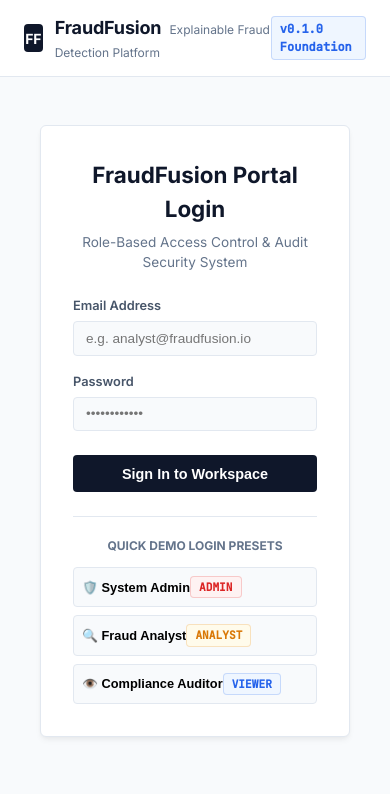
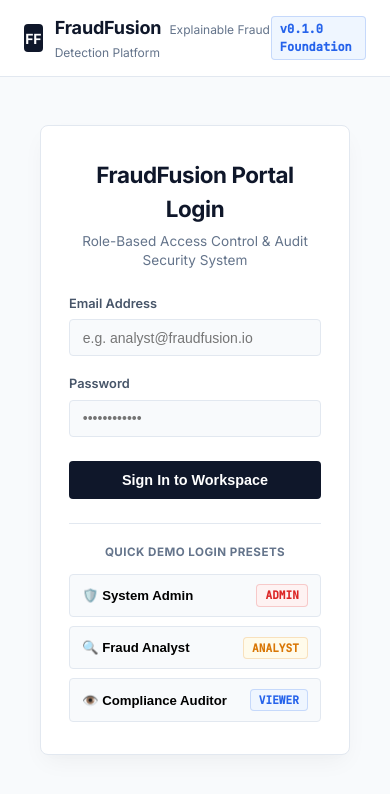
Before and after one commit to Nataraj-EL/FraudFusion, a React (Vite) app in the folder frontend/: page / in a window 390 px wide. Shown: the top 794 px of the page. Built offline with nearby package versions, Linux system fonts and the light colour scheme; the HTML template or start-up script is replaced by a standard one.

Commit message:
fix: center and make login view responsive across viewports

```diff
--- a/frontend/src/components/LoginView.jsx
+++ b/frontend/src/components/LoginView.jsx
@@ -35,7 +35,6 @@ export function LoginView({ onLoginSuccess }) {
   const handleQuickLogin = (roleEmail, rolePass) => {
     setEmail(roleEmail);
     setPassword(rolePass);
-    // Submit login
     setLoading(true);
     setError(null);
     fetch('/api/v1/auth/login', {
@@ -62,10 +61,13 @@ export function LoginView({ onLoginSuccess }) {
     <div
       style={{
         display: 'flex',
-        justify: 'center',
+        flexDirection: 'column',
+        justifyContent: 'center',
         alignItems: 'center',
-        minHeight: '70vh',
+        width: '100%',
+        minHeight: 'calc(80vh - 80px)',
         padding: '1rem',
+        boxSizing: 'border-box',
       }}
     >
       <div
@@ -73,29 +75,53 @@ export function LoginView({ onLoginSuccess }) {
         style={{
           width: '100%',
           maxWidth: '440px',
-          padding: '2rem',
+          margin: '0 auto',
+          padding: '2rem 1.75rem',
           display: 'flex',
           flexDirection: 'column',
           gap: '1.5rem',
           backgroundColor: 'var(--bg-surface)',
           border: '1px solid var(--border-color)',
-          boxShadow: 'var(--shadow-md)',
+          borderRadius: 'var(--radius-lg)',
+          boxShadow: '0 10px 25px -5px rgba(0, 0, 0, 0.05), 0 8px 10px -6px rgba(0, 0, 0, 0.01)',
+          boxSizing: 'border-box',
         }}
       >
         <div style={{ textAlign: 'center' }}>
-          <h2 style={{ fontSize: '1.4rem', fontWeight: 800, color: 'var(--text-primary)', margin: '0 0 0.4rem 0' }}>
+          <h2 style={{ fontSize: '1.4rem', fontWeight: 800, color: 'var(--text-primary)', margin: '0 0 0.4rem 0', letterSpacing: '-0.02em' }}>
             FraudFusion Portal Login
           </h2>
-          <p style={{ fontSize: '0.85rem', color: 'var(--text-muted)', margin: 0 }}>
+          <p style={{ fontSize: '0.85rem', color: 'var(--text-muted)', margin: 0, lineHeight: 1.4 }}>
             Role-Based Access Control & Audit Security System
           </p>
         </div>
 
-        {error && <div className="state-box error-box" style={{ fontSize: '0.82rem' }}>{error}</div>}
+        {error && (
+          <div
+            className="state-box error-box"
+            style={{
+              padding: '0.75rem 1rem',
+              fontSize: '0.82rem',
+              textAlign: 'left',
+              borderRadius: 'var(--radius-sm)',
+            }}
+          >
+            <strong>Authentication Error:</strong> {error}
+          </div>
+        )}
 
-        <form onSubmit={handleLogin} style={{ display: 'flex', flexDirection: 'column', gap: '1rem' }}>
+        <form onSubmit={handleLogin} style={{ display: 'flex', flexDirection: 'column', gap: '1.1rem' }}>
           <div>
-            <label htmlFor="email-input" style={{ fontSize: '0.8rem', fontWeight: 600, color: 'var(--text-secondary)', display: 'block', marginBottom: '0.35rem' }}>
+            <label
+              htmlFor="email-input"
+              style={{
+                fontSize: '0.8rem',
+                fontWeight: 600,
+                color: 'var(--text-secondary)',
+                display: 'block',
+                marginBottom: '0.4rem',
+              }}
+            >
               Email Address
             </label>
             <input
@@ -107,18 +133,30 @@ export function LoginView({ onLoginSuccess }) {
               placeholder="e.g. analyst@fraudfusion.io"
               style={{
                 width: '100%',
-                padding: '0.55rem 0.75rem',
+                padding: '0.6rem 0.8rem',
                 borderRadius: 'var(--radius-sm)',
                 border: '1px solid var(--border-color)',
-                fontSize: '0.85rem',
+                fontSize: '0.875rem',
                 backgroundColor: 'var(--bg-app)',
                 color: 'var(--text-primary)',
+                boxSizing: 'border-box',
+                outline: 'none',
+                transition: 'border-color 0.2s ease',
               }}
             />
           </div>
 
           <div>
-            <label htmlFor="password-input" style={{ fontSize: '0.8rem', fontWeight: 600, color: 'var(--text-secondary)', display: 'block', marginBottom: '0.35rem' }}>
+            <label
+              htmlFor="password-input"
+              style={{
+                fontSize: '0.8rem',
+                fontWeight: 600,
+                color: 'var(--text-secondary)',
+                display: 'block',
+                marginBottom: '0.4rem',
+              }}
+            >
               Password
             </label>
             <input
@@ -130,12 +168,15 @@ export function LoginView({ onLoginSuccess }) {
               placeholder="••••••••••••"
               style={{
                 width: '100%',
-                padding: '0.55rem 0.75rem',
+                padding: '0.6rem 0.8rem',
                 borderRadius: 'var(--radius-sm)',
                 border: '1px solid var(--border-color)',
-                fontSize: '0.85rem',
+                fontSize: '0.875rem',
                 backgroundColor: 'var(--bg-app)',
                 color: 'var(--text-primary)',
+                boxSizing: 'border-box',
+                outline: 'none',
+                transition: 'border-color 0.2s ease',
               }}
             />
           </div>
@@ -144,7 +185,8 @@ export function LoginView({ onLoginSuccess }) {
             type="submit"
             disabled={loading}
             style={{
-              padding: '0.65rem',
+              width: '100%',
+              padding: '0.7rem',
               backgroundColor: 'var(--primary-color)',
               color: '#ffffff',
               border: 'none',
@@ -152,7 +194,8 @@ export function LoginView({ onLoginSuccess }) {
               fontWeight: 700,
               fontSize: '0.9rem',
               cursor: loading ? 'not-allowed' : 'pointer',
-              marginTop: '0.5rem',
+              marginTop: '0.4rem',
+              transition: 'background-color 0.2s ease',
             }}
           >
             {loading ? 'Authenticating...' : 'Sign In to Workspace'}
@@ -161,24 +204,37 @@ export function LoginView({ onLoginSuccess }) {
 
         {/* Quick Demo Access Buttons */}
         <div style={{ borderTop: '1px solid var(--border-color)', paddingTop: '1.25rem' }}>
-          <div style={{ fontSize: '0.75rem', fontWeight: 700, color: 'var(--text-muted)', textTransform: 'uppercase', textAlign: 'center', marginBottom: '0.75rem' }}>
+          <div
+            style={{
+              fontSize: '0.725rem',
+              fontWeight: 700,
+              color: 'var(--text-muted)',
+              textTransform: 'uppercase',
+              letterSpacing: '0.04em',
+              textAlign: 'center',
+              marginBottom: '0.75rem',
+            }}
+          >
             Quick Demo Login Presets
           </div>
-          <div style={{ display: 'flex', flexDirection: 'column', gap: '0.5rem' }}>
+          <div style={{ display: 'flex', flexDirection: 'column', gap: '0.55rem' }}>
             <button
+              type="button"
               onClick={() => handleQuickLogin('admin@fraudfusion.io', 'AdminPass123!')}
               style={{
-                padding: '0.5rem',
+                width: '100%',
+                padding: '0.6rem 0.75rem',
                 backgroundColor: 'var(--bg-app)',
                 border: '1px solid var(--border-color)',
                 borderRadius: 'var(--radius-sm)',
-                fontSize: '0.8rem',
+                fontSize: '0.825rem',
                 fontWeight: 600,
                 cursor: 'pointer',
-                textAlign: 'left',
                 display: 'flex',
-                justify: 'space-between',
+                justifyContent: 'space-between',
                 alignItems: 'center',
+                boxSizing: 'border-box',
+                transition: 'border-color 0.15s ease, background-color 0.15s ease',
               }}
             >
               <span>🛡️ <strong>System Admin</strong></span>
@@ -186,19 +242,22 @@ export function LoginView({ onLoginSuccess }) {
             </button>
 
             <button
+              type="button"
               onClick={() => handleQuickLogin('analyst@fraudfusion.io', 'AnalystPass123!')}
               style={{
-                padding: '0.5rem',
+                width: '100%',
+                padding: '0.6rem 0.75rem',
                 backgroundColor: 'var(--bg-app)',
                 border: '1px solid var(--border-color)',
                 borderRadius: 'var(--radius-sm)',
-                fontSize: '0.8rem',
+                fontSize: '0.825rem',
                 fontWeight: 600,
                 cursor: 'pointer',
-                textAlign: 'left',
                 display: 'flex',
-                justify: 'space-between',
+                justifyContent: 'space-between',
                 alignItems: 'center',
+                boxSizing: 'border-box',
+                transition: 'border-color 0.15s ease, background-color 0.15s ease',
               }}
             >
               <span>🔍 <strong>Fraud Analyst</strong></span>
@@ -206,19 +265,22 @@ export function LoginView({ onLoginSuccess }) {
             </button>
 
             <button
+              type="button"
               onClick={() => handleQuickLogin('viewer@fraudfusion.io', 'ViewerPass123!')}
               style={{
-                padding: '0.5rem',
+                width: '100%',
+                padding: '0.6rem 0.75rem',
                 backgroundColor: 'var(--bg-app)',
                 border: '1px solid var(--border-color)',
                 borderRadius: 'var(--radius-sm)',
-                fontSize: '0.8rem',
+                fontSize: '0.825rem',
                 fontWeight: 600,
                 cursor: 'pointer',
-                textAlign: 'left',
                 display: 'flex',
-                justify: 'space-between',
+                justifyContent: 'space-between',
                 alignItems: 'center',
+                boxSizing: 'border-box',
+                transition: 'border-color 0.15s ease, background-color 0.15s ease',
               }}
             >
               <span>👁️ <strong>Compliance Auditor</strong></span>
```
